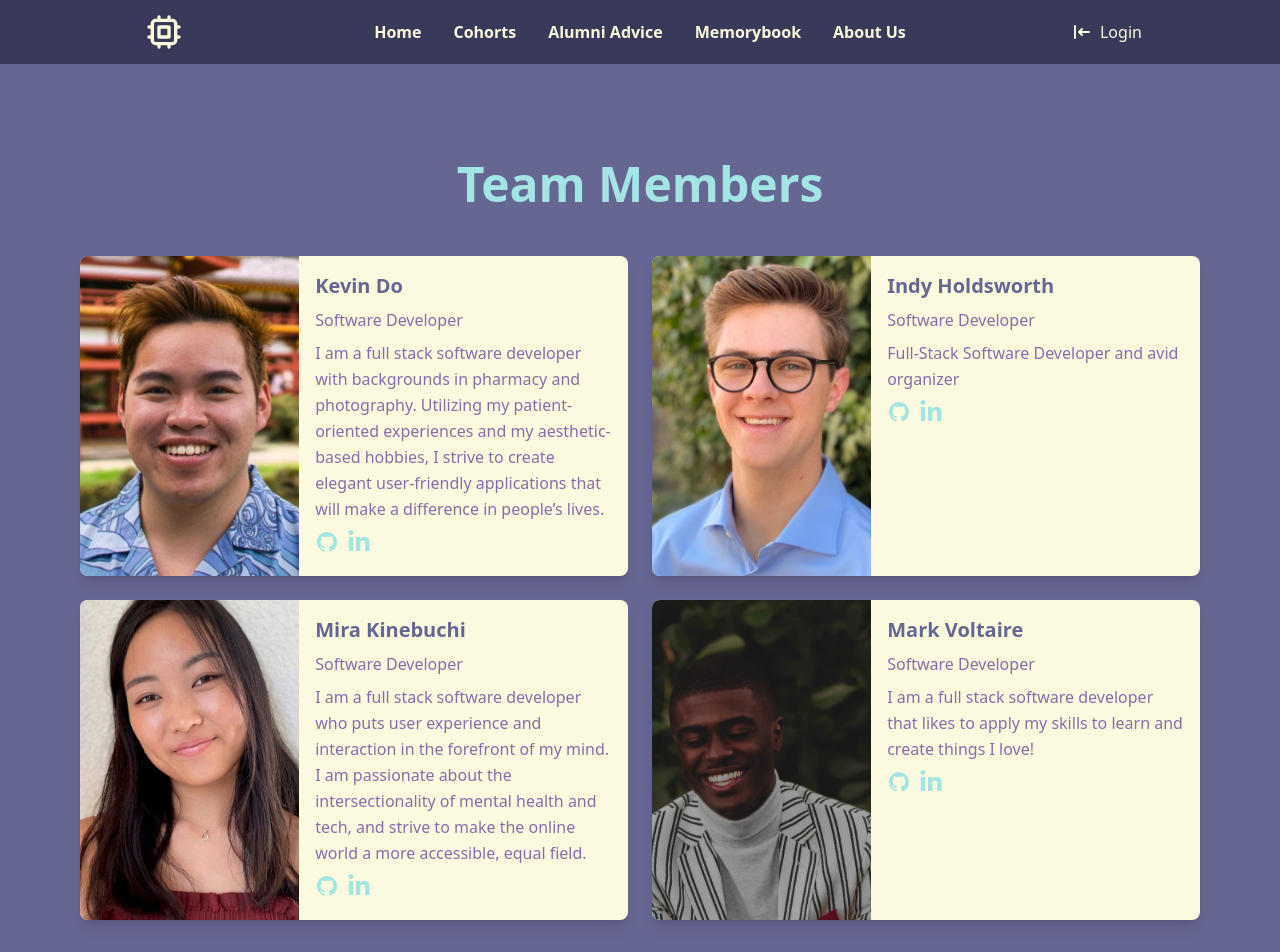
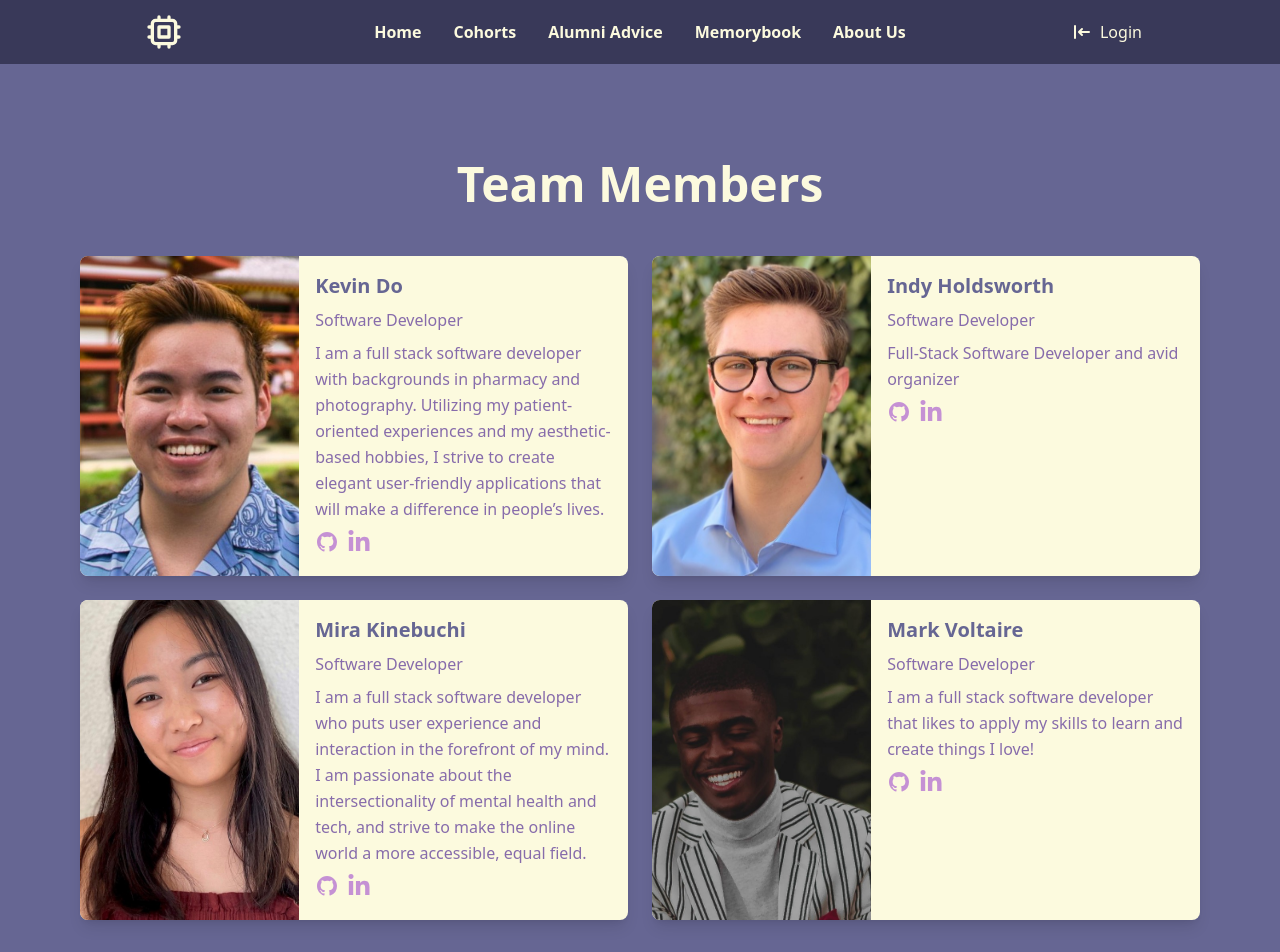
Before and after one commit to alchemy-yearbook-app/front-end, a React app: page /about in a window 1280 px wide. Shown: the top 952 px of the page. Built offline with nearby package versions, Linux system fonts and the light colour scheme; no server answers.

Commit message:
styling about page

```diff
--- a/src/views/About/About.jsx
+++ b/src/views/About/About.jsx
@@ -5,7 +5,7 @@ export default function About() {
     <div className="w-full h-full min-h-screen">
       <section className="max-w-6xl mx-auto px-4 sm:px-6 lg:px-4 py-12">
         <div className="text-center pb-12">
-          <h1 className="font-bold text-3xl md:text-4xl lg:text-5xl font-heading text-teal">
+          <h1 className="font-bold text-3xl md:text-4xl lg:text-5xl font-heading text-white">
             Team Members
           </h1>
         </div>
@@ -30,7 +30,7 @@ export default function About() {
               <div className="flex justify-start space-x-2">
                 <a
                   href="https://github.com/kevindo1"
-                  className="text-teal hover:text-purple"
+                  className="text-pink hover:text-purple"
                 >
                   <svg
                     className="w-6 h-6"
@@ -47,7 +47,7 @@ export default function About() {
                 </a>
                 <a
                   href="https://www.linkedin.com/in/kdo/"
-                  className="text-teal hover:text-purple"
+                  className="text-pink hover:text-purple"
                 >
                   <svg
                     className="w-6 h-6"
@@ -79,7 +79,7 @@ export default function About() {
               <div className="flex justify-start space-x-2">
                 <a
                   href="https://github.com/H-Indiana-Holdsworth"
-                  className="text-teal hover:text-purple"
+                  className="text-pink hover:text-purple"
                 >
                   <svg
                     className="w-6 h-6"
@@ -96,7 +96,7 @@ export default function About() {
                 </a>
                 <a
                   href="https://www.linkedin.com/in/h-indiana-holdsworth/"
-                  className="text-teal hover:text-purple"
+                  className="text-pink hover:text-purple"
                 >
                   <svg
                     className="w-6 h-6"
@@ -131,7 +131,7 @@ export default function About() {
               <div className="flex justify-start space-x-2">
                 <a
                   href="https://github.com/mira-kine"
-                  className="text-teal hover:text-purple"
+                  className="text-pink hover:text-purple"
                 >
                   <svg
                     className="w-6 h-6"
@@ -148,7 +148,7 @@ export default function About() {
                 </a>
                 <a
                   href="https://www.linkedin.com/in/mira-kinebuchi/"
-                  className="text-teal hover:text-purple"
+                  className="text-pink hover:text-purple"
                 >
                   <svg
                     className="w-6 h-6"
@@ -179,7 +179,7 @@ export default function About() {
               <div className="flex justify-start space-x-2">
                 <a
                   href="https://github.com/markjvoltaire"
-                  className="text-teal hover:text-purple"
+                  className="text-pink hover:text-purple"
                 >
                   <svg
                     className="w-6 h-6"
@@ -196,7 +196,7 @@ export default function About() {
                 </a>
                 <a
                   href="https://www.linkedin.com/in/mark-voltaire/"
-                  className="text-teal hover:text-purple"
+                  className="text-pink hover:text-purple"
                 >
                   <svg
                     className="w-6 h-6"
```
